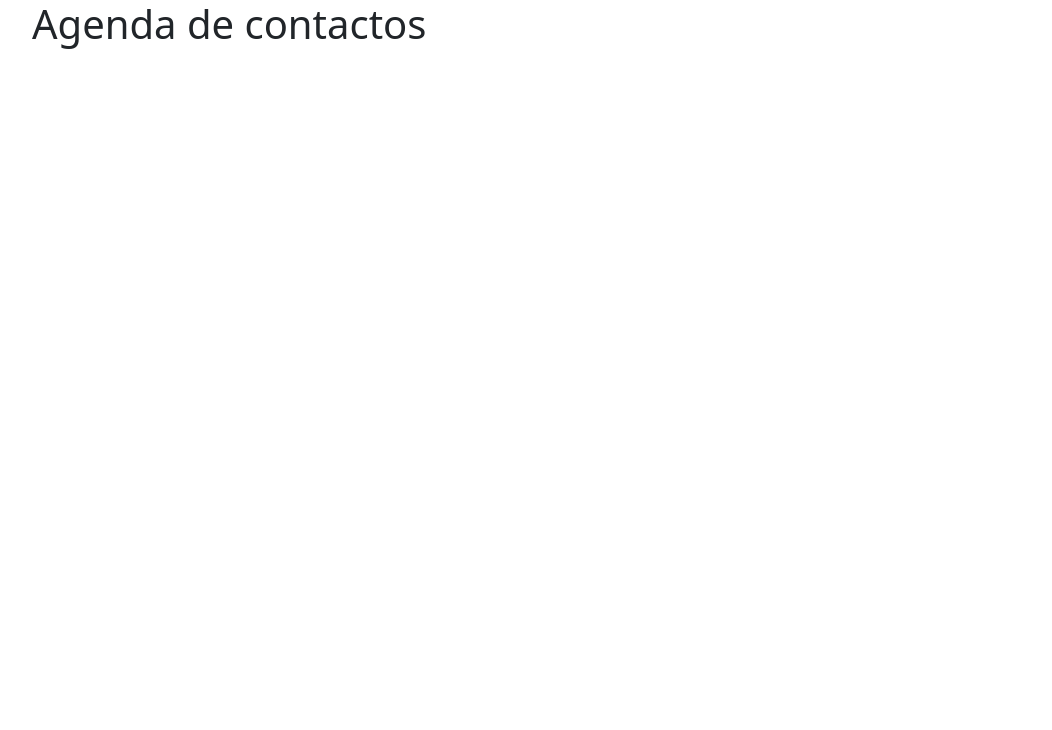
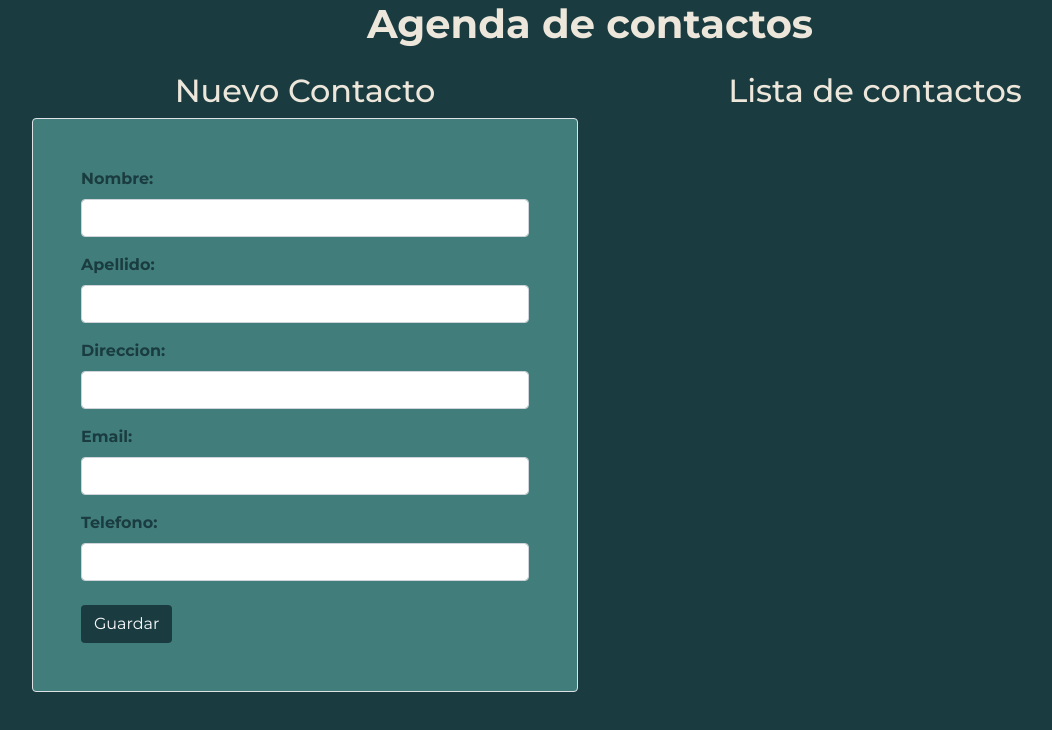
Before and after one commit to pacop0587/agenda-contactos, a React (Vite) app: page / in a window 1280 px wide. Shown: the top 730 px of the page, without its empty margins (50-1102 px from the left). Built offline with nearby package versions, Linux system fonts and the light colour scheme.

Commit message:
Se agrego el formulario y se agrego estilos a App y Formulario

```diff
--- a/index.html
+++ b/index.html
@@ -4,7 +4,13 @@
 		<meta charset="UTF-8" />
 		<link rel="icon" type="image/svg+xml" href="/src/favicon.svg" />
 		<meta name="viewport" content="width=device-width, initial-scale=1.0" />
-    <title>Vite App</title>
+		<link rel="preconnect" href="https://fonts.googleapis.com" />
+		<link rel="preconnect" href="https://fonts.gstatic.com" crossorigin />
+		<link
+			href="https://fonts.googleapis.com/css2?family=Montserrat:wght@400;500;700&display=swap"
+			rel="stylesheet"
+		/>
+		<title>Agenda App</title>
 	</head>
 	<body>
 		<div id="root"></div>
--- /dev/null
+++ b/src/App.css
@@ -0,0 +1,21 @@
+/*
+colors
+primary #EDE6DB
+secondary #417D7A
+third #1D5C63
+four #1A3C40
+
+ */
+
+/* Styles general */
+.font-montse {
+	font-family: "Montserrat", sans-serif;
+}
+
+.color-primary-background {
+	background-color: #1a3c40;
+}
+
+.text-primary-color {
+	color: #ede6db;
+}
--- a/src/App.jsx
+++ b/src/App.jsx
@@ -1,7 +1,25 @@
+import "./App.css";
+//Components
+import Formulario from "./components/Formulario";
+
 function App() {
 	return (
-		<div className="container">
-			<h1>Agenda de contactos</h1>
+		<div className="font-montse color-primary-background vh-100">
+			<div className="container">
+				<h1 className="text-center fw-bold text-primary-color">
+					Agenda de contactos
+				</h1>
+				<div className="row mt-4">
+					<div className="col-6">
+						<Formulario />
+					</div>
+					<div className="col-6">
+						<h2 className="text-center text-primary-color">
+							Lista de contactos
+						</h2>
+					</div>
+				</div>
+			</div>
 		</div>
 	);
 }
--- /dev/null
+++ b/src/components/Formulario.css
@@ -0,0 +1,24 @@
+/*
+colors
+primary #EDE6DB
+secondary #417D7A
+third #1D5C63
+four #1A3C40
+
+ */
+
+.color-primary-background {
+	background-color: #1a3c40 !important;
+}
+
+.background-secondary-color {
+	background-color: #417d7a;
+}
+
+.text-primary-color {
+	color: #ede6db;
+}
+
+.text-secondary-color {
+	color: #1a3c40;
+}
--- a/src/components/Formulario.jsx
+++ b/src/components/Formulario.jsx
@@ -1,7 +1,50 @@
 import React from "react";
+import "./Formulario.css";
 
 const Formulario = () => {
-	return <div>Formulario</div>;
+	return (
+		<>
+			<h2 className="text-center text-primary-color">Nuevo Contacto</h2>
+			<form action="" className="border rounded p-5 background-secondary-color">
+				<div className="mb-3">
+					<label htmlFor="" className="form-label text-secondary-color fw-bold">
+						Nombre:
+					</label>
+					<input type="text" className="form-control" />
+				</div>
+				<div className="mb-3">
+					<label htmlFor="" className="form-label text-secondary-color fw-bold">
+						Apellido:
+					</label>
+					<input type="text" className="form-control" />
+				</div>
+				<div className="mb-3">
+					<label htmlFor="" className="form-label text-secondary-color fw-bold">
+						Direccion:
+					</label>
+					<input type="text" className="form-control" />
+				</div>
+				<div className="mb-3">
+					<label htmlFor="" className="form-label text-secondary-color fw-bold">
+						Email:
+					</label>
+					<input type="text" className="form-control" />
+				</div>
+				<div className="mb-3">
+					<label htmlFor="" className="form-label text-secondary-color fw-bold">
+						Telefono:
+					</label>
+					<input type="text" className="form-control" />
+				</div>
+				<button
+					type="input"
+					className="color-primary-background btn text-light mt-2"
+				>
+					Guardar
+				</button>
+			</form>
+		</>
+	);
 };
 
 export default Formulario;
```
Also changed, not shown: jsconfig.json (added, +10 -0 lines). Lines whose indentation alone changed are shown as unchanged.
